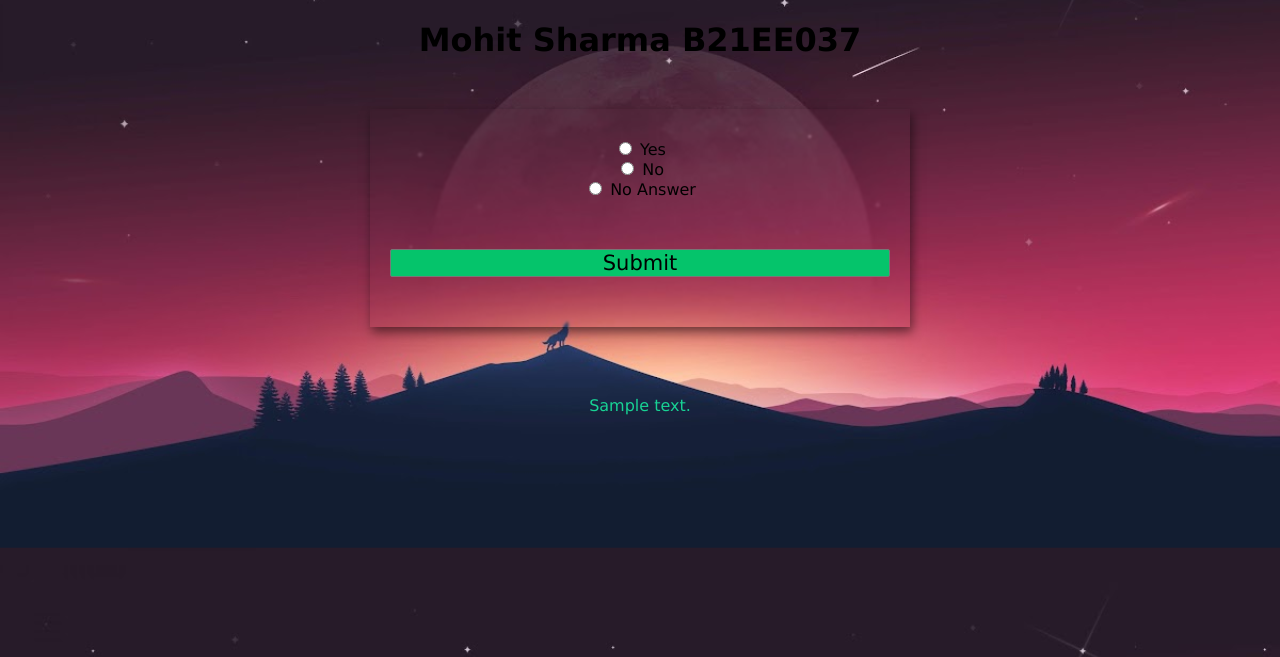
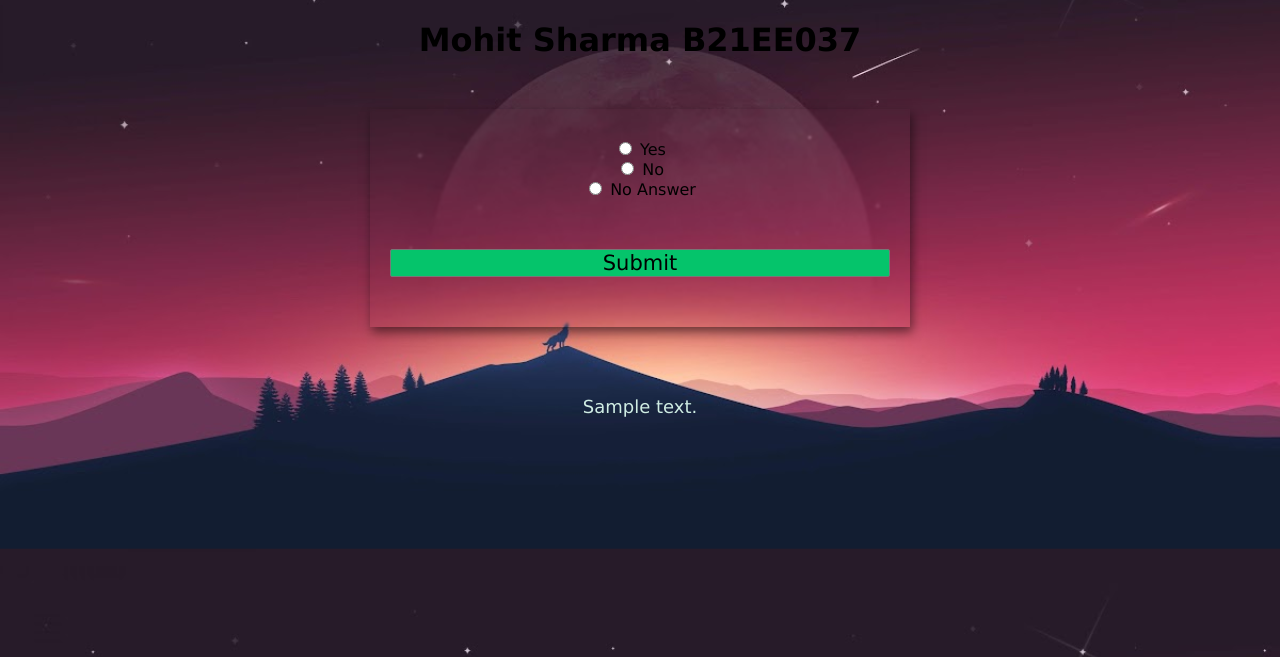
Before and after one commit to mohitsharma-iitj/bubble-game-deployed, a Flask app: template templates/form.html in a window 1280 px wide. Shown: the top 657 px of the page. Run offline with Flask 2, Linux system fonts and the light colour scheme; the template is opened without the code that fills it: most values are stand-ins (such as "Sample title", 1, 10 or a date in 2020).

Commit message:
Update style_form.css

```diff
--- a/static/css/style_form.css
+++ b/static/css/style_form.css
@@ -55,6 +55,7 @@ label{
 }
 
 .white{
-    color: #18d294;
-    font-size: medium;
+    color: #cfece3;
+    font-size: large;
+
 }
```
